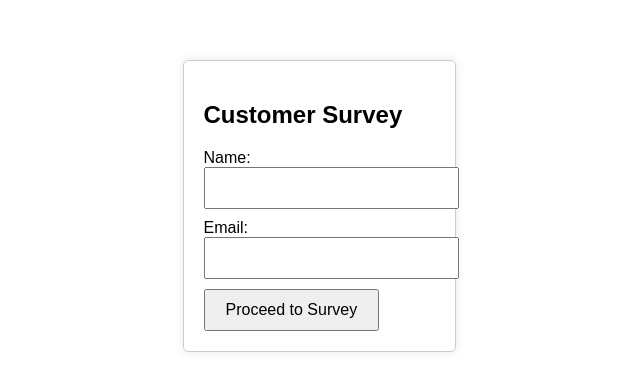
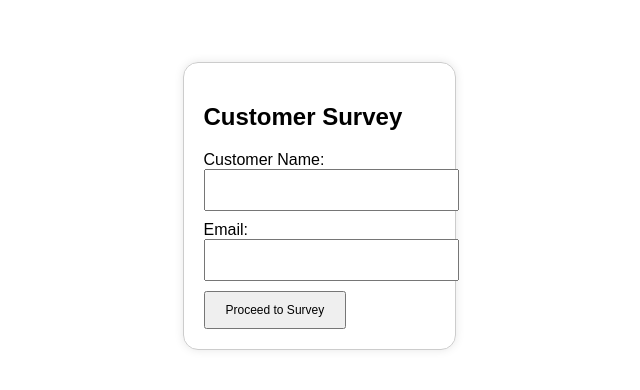
Before and after one commit to OlhaIshyna/forms.github.io, a plain HTML site: page index.html in a window 1280 px wide. Shown: the part 194-584 px from the top of the page, without its empty margins (321-961 px from the left). Drawn offline with Linux system fonts and the light colour scheme.

Commit message:
Update index.html

```diff
--- a/index.html
+++ b/index.html
@@ -16,7 +16,7 @@
         .form-container {
             border: 1px solid #ccc;
             padding: 20px;
-            border-radius: 5px;
+            border-radius: 15px;
             box-shadow: 0 0 10px rgba(0, 0, 0, 0.1);
         }
         .form-container input {
@@ -28,7 +28,7 @@
         }
         .form-container button {
             padding: 10px 20px;
-            font-size: 16px;
+            font-size: 12px;
             cursor: pointer;
         }
     </style>
@@ -37,7 +37,7 @@
     <div class="form-container">
         <h2>Customer Survey</h2>
         <form id="accessForm">
-            <label for="name">Name:</label>
+            <label for="Customer name">Customer Name:</label>
             <input type="text" id="name" name="name" required>
             <label for="email">Email:</label>
             <input type="email" id="email" name="email" required>
```
